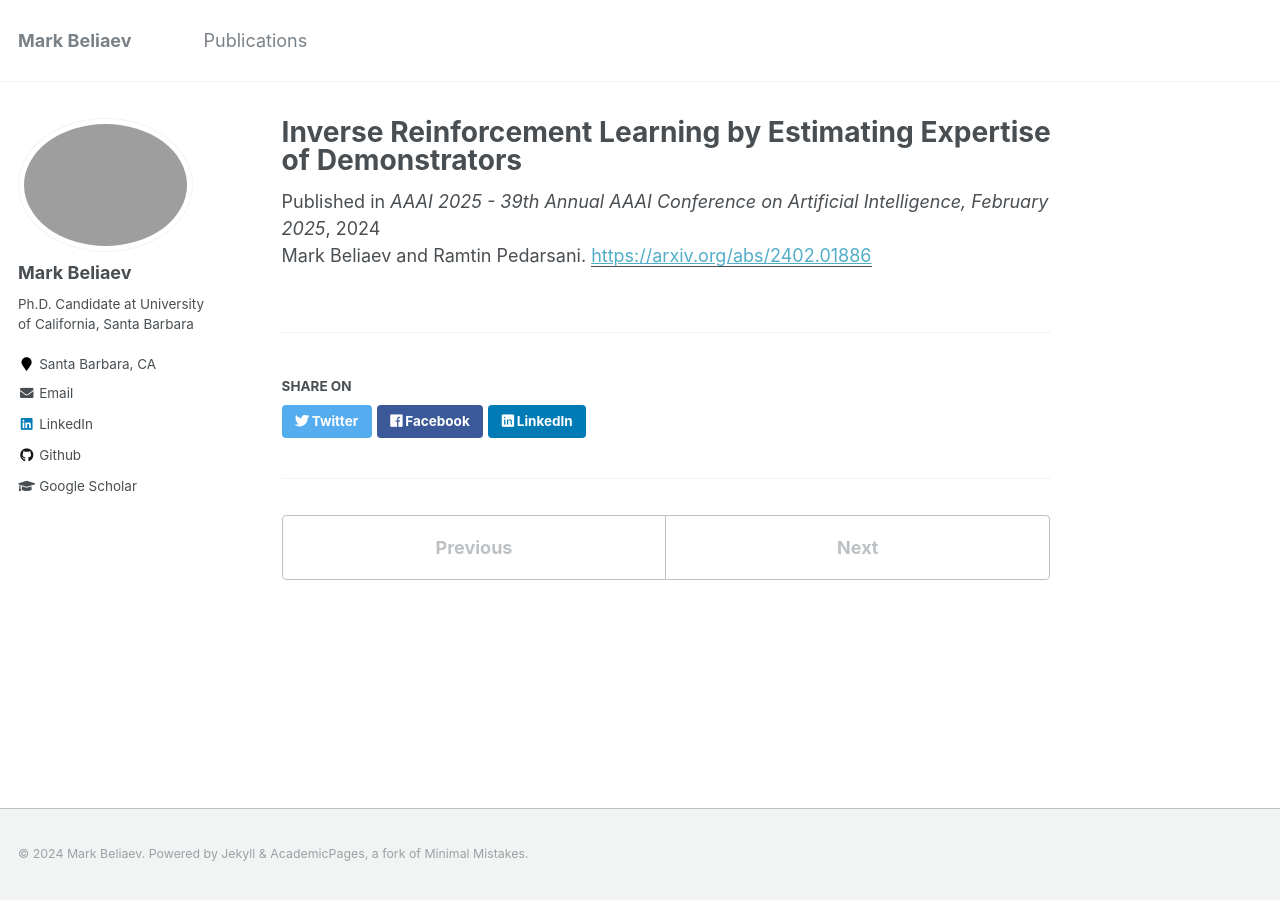
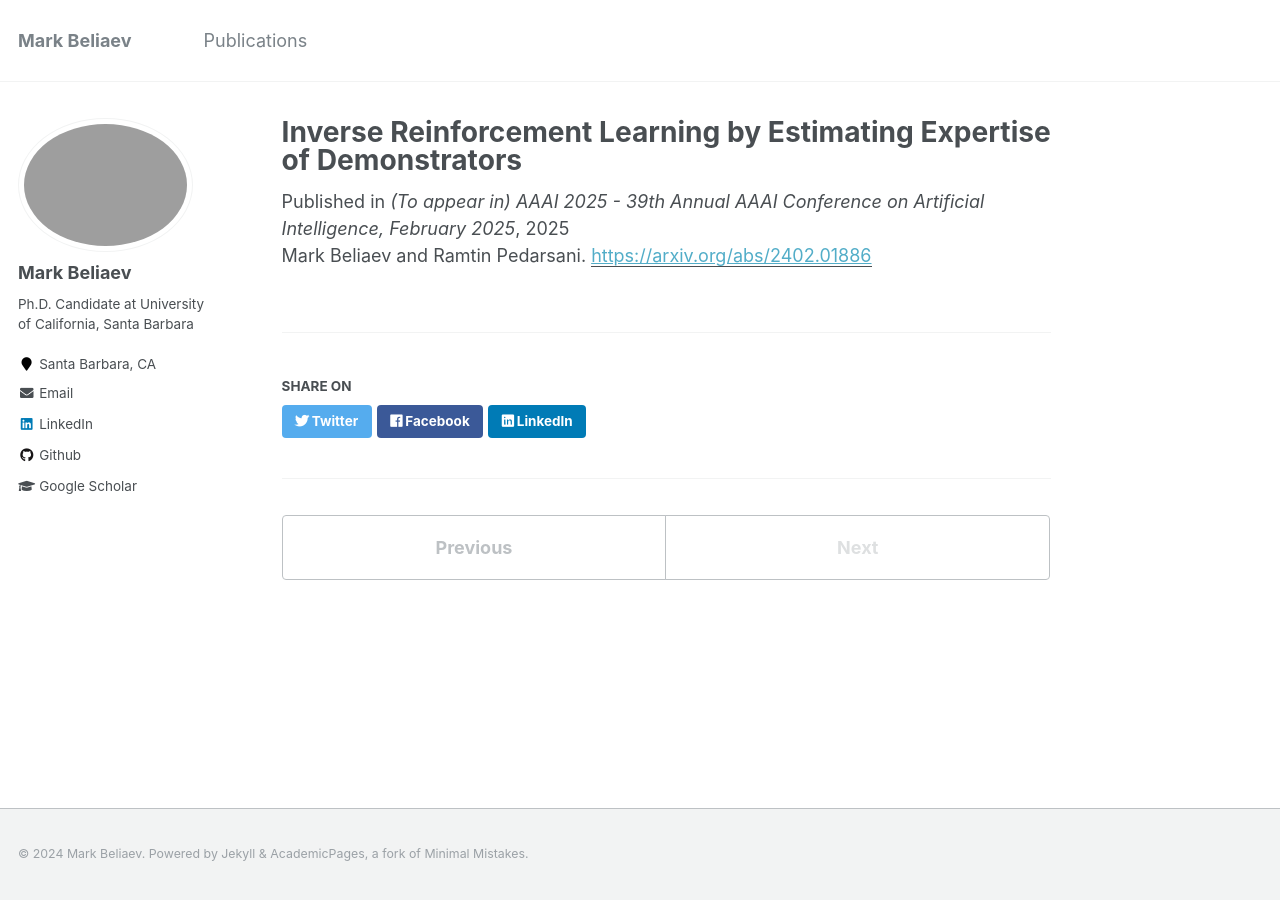
Before and after one commit to mbeliaev1/mbeliaev1.github.io, a Jekyll site: the page built from _publications/2025-03-01-inverse-reinforcement-learning-by-estimating-expertise-of-demonstrators.md, in a window 1280 px wide. Built offline with Jekyll 4.4.1, drawn with Linux system fonts in a browser that asks for light colours.

Commit message:
date changes

```diff
--- a/_publications/2024-02-01-inverse-reinforcement-learning-by-estimating-expertise-of-demonstrators.md
+++ b/_publications/2025-03-01-inverse-reinforcement-learning-by-estimating-expertise-of-demonstrators.md
@@ -1,7 +1,7 @@
 ---
 title: "Inverse Reinforcement Learning by Estimating Expertise of Demonstrators"
 collections: publications
-venue: "AAAI 2025 - 39th Annual AAAI Conference on Artificial Intelligence, February 2025"
+venue: "(To appear in) AAAI 2025 - 39th Annual AAAI Conference on Artificial Intelligence, February 2025"
 citation: "Mark Beliaev and Ramtin Pedarsani."
 paperurl: "https://arxiv.org/abs/2402.01886"
 links:
```
Also changed, not shown: 1 other file.
